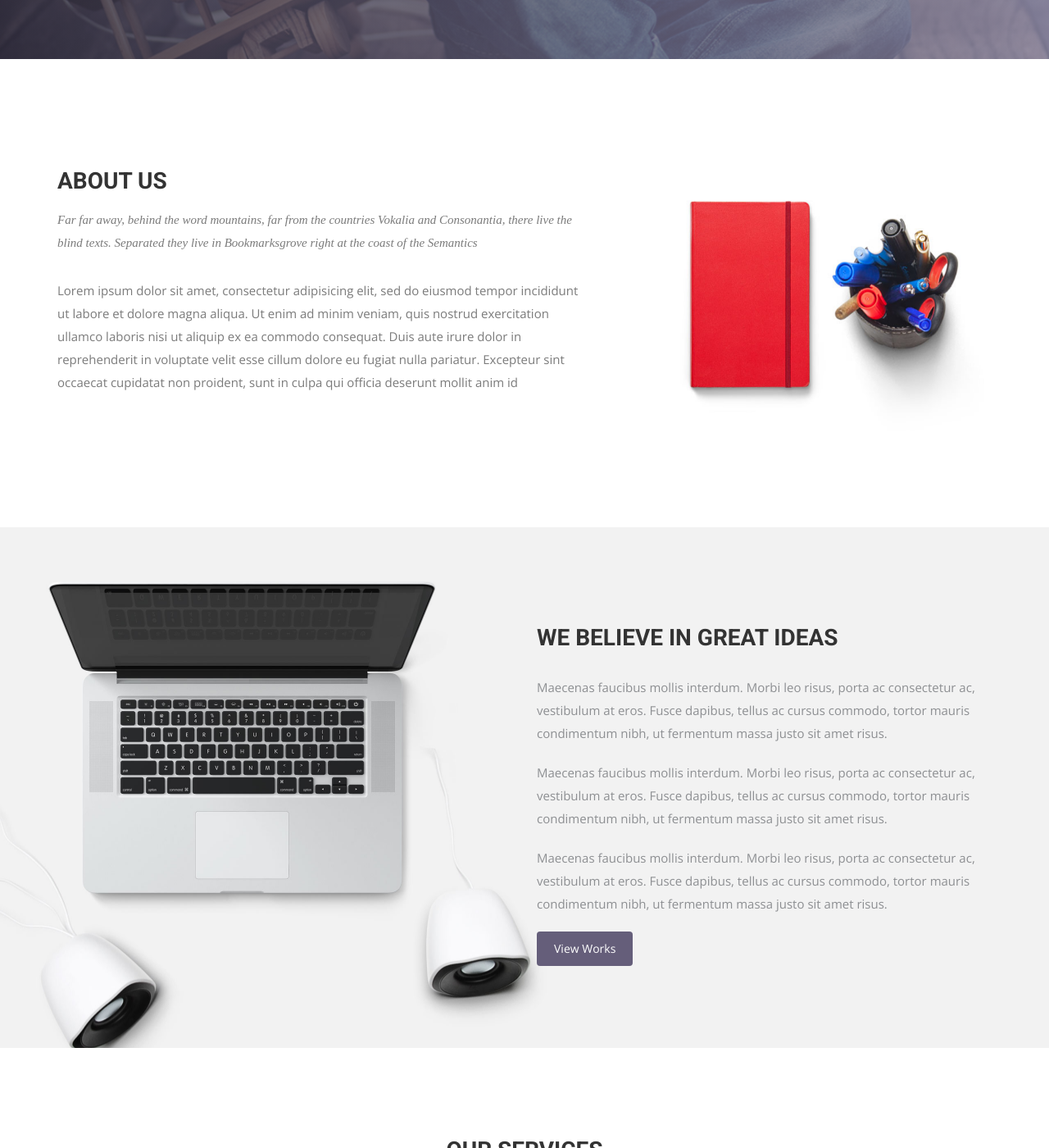
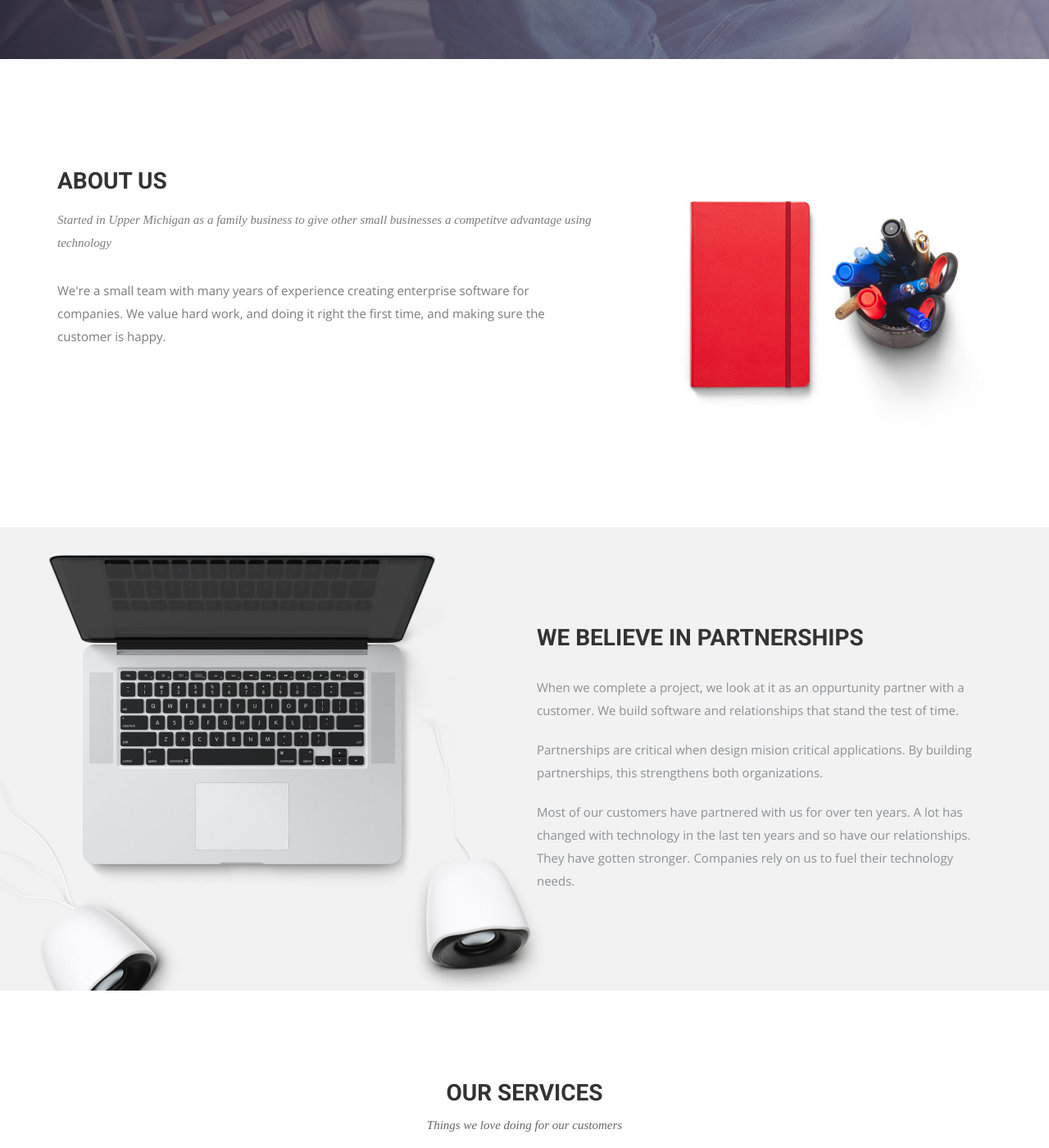
Before and after one commit to SegerLabs/segerlabs.github.io, a Jekyll site: the page built from index.html, in a window 1280 px wide and 1400 px high, scrolled down 783 px. Shown: the whole window at 82% size. Built offline with Jekyll 4.4.1, drawn with Linux system fonts in a browser that asks for light colours; nearby versions of some CDN libraries; some web fonts are replaced; some of the changed text lies outside the part shown.

Commit message:
updated site

```diff
--- a/_config.yml
+++ b/_config.yml
@@ -14,7 +14,7 @@
 
 
 # Site settings
-title: Airspace
+title: SegerLabs
 subtitle: "A free HTML5 agency template"
 url: "http://segerlabs.github.io" # the base hostname & protocol for your site
 # baseurl: "/the/subpath/of/your/site" # Set this value to "" if you want your site to be root
--- a/_includes/header.html
+++ b/_includes/header.html
@@ -15,7 +15,7 @@
             <span class="icon-bar"></span>
             </button>
             <a class="navbar-brand" href="index.html">
-              <img src="{{ site.baseurl }}/img/segerlabs.png" alt="Logo">
+              <img src="{{ site.baseurl }}/img/segerlabs.png" alt="Logo" height="50px;">
             </a>
           </div>
             <!-- Collect the nav links, forms, and other content for toggling -->
--- a/contact.html
+++ b/contact.html
@@ -11,7 +11,7 @@
       <div class="col-md-12">
         <div class="block">
           <h1>Drop Us A Note</h1>
-          <p>Don’t just take our word for it. Check out some of our latest work.</p>
+          <p>Have an idea or need for your company? Drop us a note.</p>
         </div>
       </div>
     </div>
@@ -20,7 +20,7 @@
 <!-- contact form start -->
 <section id="contact-form">
   <div class="container">
-    <div class="row">
+   <!-- <div class="row">
       <div class="col-md-6 col-sm-12">
         <div class="block">
           <form>
@@ -46,54 +46,36 @@
           </form>
         </div>
       </div>
-    </div>
+    </div>-->
     <div id="contact-box" class="row">
       <div class="col-md-6 col-sm-12">
         <div class="block">
-          <h2>Stop By For A visit</h2>
+          <h2>Contact Details</h2>
           <ul class="address-block">
             <li>
-              <i class="fa fa-map-marker"></i>North Main Street,Brooklyn Australia
+              <i class="fa fa-map-marker"></i>Gladstone, MI
             </li>
             <li>
-              <i class="fa fa-envelope-o"></i>Email: contact@mail.com
+              <i class="fa fa-envelope-o"></i>Email: jesse@segerlabs.com
             </li>
-            <li>
-              <i class="fa fa-phone"></i>Phone:+88 01672 506 744
-            </li>
+<!--            <li>
+              <i class="fa fa-phone"></i>
+            </li>-->
           </ul>
 
           <ul class="social-icons">
             <li>
-              <a href="http://www.themefisher.com"><i class="fa fa-google"></i></a>
+              <a href="https://www.linkedin.com/in/jesse-seger-73a33816/"><i class="fa fa-linkedin"></i></a>
             </li>
             <li>
-              <a href="http://www.themefisher.com"><i class="fa fa-linkedin"></i></a>
-            </li>
-            <li>
-              <a href="http://www.themefisher.com"><i class="fa fa-pinterest"></i></a>
-            </li>
-            <li>
-              <a href="http://www.themefisher.com"><i class="fa fa-dribbble"></i></a>
-            </li>
-            <li>
-              <a href="http://www.themefisher.com"><i class="fa fa-behance"></i></a>
-            </li>
-            <li>
-              <a href="http://www.themefisher.com"><i class="fa fa-twitter"></i></a>
-            </li>
-            <li>
-              <a href="http://www.themefisher.com"><i class="fa fa-facebook"></i></a>
+              <a href="https://www.facebook.com/jesse.seger"><i class="fa fa-facebook"></i></a>
             </li>
           </ul>
         </div>
       </div>
       <div class="col-md-6 col-sm-12">
         <div class="block">
-          <h2>We Also Count In Google Map</h2>
-            <div class="google-map">
-              <iframe src="https://www.google.com/maps/embed?pb=!1m18!1m12!1m3!1d3022.472979439986!2d-73.97769068489596!3d40.7516207793276!2m3!1f0!2f0!3f0!3m2!1i1024!2i768!4f13.1!3m3!1m2!1s0x89c2590247c56379%3A0x15e13bea38b43e18!2sChrysler+Building!5e0!3m2!1sen!2sus!4v1477406538220" width="555" height="300" frameborder="0" style="border:0" allowfullscreen></iframe>
-            </div>
+
         </div>
       </div>
     </div>
@@ -106,8 +88,8 @@
       <div class="col-md-12">
         <div class="block">
           <h2>We design delightful digital experiences.</h2>
-          <p>Read more about what we do and our philosophy of design. Judge for yourself The work and results we’ve achieved for other clients, and meet our highly experienced Team who just love to design.</p>
-          <a class="btn btn-default btn-call-to-action" href="#" >Tell Us Your Story</a>
+          <p>Reach out to us to discuss what your working on.  Maybe we can help.  Partner with us on your next project.</p>
+          <a class="btn btn-default btn-call-to-action" href="mailto:jesse@segerlabs.com" >Send a note</a>
         </div>
       </div>
     </div>
--- a/index.html
+++ b/index.html
@@ -10,8 +10,8 @@
     <div class="row">
       <div class="col-md-10 col-md-offset-2">
         <div class="block">
-          <h1 class="animated fadeInUp">A DIGITAL MARKETING &#38; <br> DESIGN AGENCY</h1>
-          <p class="animated fadeInUp">We love the Web and the work we do.We work closely with our </br> clients to deliver the best possible solutions for their needs</p>
+          <h1 class="animated fadeInUp">A CUSTOM SOFTWARE &#38; <br> WEB DESIGN AGENCY</h1>
+          <p class="animated fadeInUp">We love creating custom software. We work closely with our </br> clients to deliver the best possible solutions for their needs</p>
         </div>
       </div>
     </div>
@@ -25,9 +25,11 @@
         <div class="block">
           <div class="section-title">
             <h2>About Us</h2>
-            <p>Far far away, behind the word mountains, far from the countries Vokalia and Consonantia, there live the blind texts. Separated they live in Bookmarksgrove right at the coast of the Semantics</p>
+            <p>Started in Upper Michigan as a family business to give other small businesses a competitve advantage using technology</p>
           </div>
-          <p>Lorem ipsum dolor sit amet, consectetur adipisicing elit, sed do eiusmod tempor incididunt ut labore et dolore magna aliqua. Ut enim ad minim veniam, quis nostrud exercitation ullamco laboris nisi ut aliquip ex ea commodo consequat. Duis aute irure dolor in reprehenderit in voluptate velit esse cillum dolore eu fugiat nulla pariatur. Excepteur sint occaecat cupidatat non proident, sunt in culpa qui officia deserunt mollit anim id </p>
+          <p>We're a small team with many years of experience creating enterprise software for companies.
+            We value hard work, and doing it right the first time, and making sure the customer is happy.
+             </p>
         </div>
       </div><!-- .col-md-7 close -->
       <div class="col-md-5 col-sm-12">
@@ -43,11 +45,13 @@
 <div class="container">
   <div class="row">
     <div class="col-md-6 col-md-offset-6">
-      <h2>WE BELIEVE IN GREAT IDEAS</h2>
-      <p>Maecenas faucibus mollis interdum. Morbi leo risus, porta ac consectetur ac, vestibulum at eros. Fusce dapibus, tellus ac cursus commodo, tortor mauris condimentum nibh, ut fermentum massa justo sit amet risus.</p>
-      <p>Maecenas faucibus mollis interdum. Morbi leo risus, porta ac consectetur ac, vestibulum at eros. Fusce dapibus, tellus ac cursus commodo, tortor mauris condimentum nibh, ut fermentum massa justo sit amet risus.</p>
-      <p>Maecenas faucibus mollis interdum. Morbi leo risus, porta ac consectetur ac, vestibulum at eros. Fusce dapibus, tellus ac cursus commodo, tortor mauris condimentum nibh, ut fermentum massa justo sit amet risus.</p>
-      <a href="#" class="btn btn-view-works">View Works</a>
+      <h2>WE BELIEVE IN PARTNERSHIPS</h2>
+      <p>When we complete a project, we look at it as an oppurtunity partner with a customer. We build software and relationships that stand the test of time.</p>
+      <p>Partnerships are critical when design mision critical applications.  By building partnerships, this strengthens both organizations.</p>
+      <p>Most of our customers have partnered with us for over ten years. A lot has changed with technology in the last ten years and so have our relationships.
+        They have gotten stronger.  Companies rely on us to fuel their technology needs.
+      </p>
+      <!--<a href="#" class="btn btn-view-works">View Works</a>-->
     </div>
   </div>
 </div>
@@ -59,64 +63,36 @@
     <div class="row">
       <div class="section-title">
         <h2>Our Services</h2>
-        <p>Far far away, behind the word mountains, far from the countries Vokalia and Consonantia, there live the blind texts. Separated they live in Bookmarksgrove right at the coast of the Semantics</p>
+        <p>Things we love doing for our customers</p>
       </div>
     </div>
     <div class="row ">
       <div class="col-sm-6 col-md-3">
         <div class="service-item">
-          <i class="icon ion-coffee"></i>
-          <h4>Branding</h4>
-          <p>Lorem ipsum dolor sit amet, consectetur adipisicing elit, sed do eiusmod tempor incididunt ut </p>
-        </div>
-      </div>
-      <div class="col-sm-6 col-md-3">
-        <div class="service-item">
-          <i class="ion-compass"></i>
-          <h4>Web Design</h4>
-          <p>Lorem ipsum dolor sit amet, consectetur adipisicing elit, sed do eiusmod tempor incididunt ut </p>
+          <i class="ion-earth"></i>
+          <h4>Web Applications</h4>
+          <p>Create a customer facing website that works for your business</p>
         </div>
       </div>
       <div class="col-sm-6 col-md-3">
         <div class="service-item">
           <i class="ion-image"></i>
           <h4>App Design</h4>
-          <p>Lorem ipsum dolor sit amet, consectetur adipisicing elit, sed do eiusmod tempor incididunt ut </p>
+          <p>Have your very own mobile app</p>
         </div>
       </div>
       <div class="col-sm-6 col-md-3">
         <div class="service-item">
-          <i class="ion-bug"></i>
-          <h4>Start Up</h4>
-          <p>Lorem ipsum dolor sit amet, consectetur adipisicing elit, sed do eiusmod tempor incididunt ut </p>
-        </div>
-      </div>
-      <div class="col-sm-6 col-md-3">
-        <div class="service-item">
-          <i class="ion-headphone"></i>
-          <h4>Logo Design</h4>
-          <p>Lorem ipsum dolor sit amet, consectetur adipisicing elit, sed do eiusmod tempor incididunt ut </p>
-        </div>
-      </div>
-      <div class="col-sm-6 col-md-3">
-        <div class="service-item">
-          <i class="ion-leaf"></i>
+          <i class="ion-coffee"></i>
           <h4>Development</h4>
-          <p>Lorem ipsum dolor sit amet, consectetur adipisicing elit, sed do eiusmod tempor incididunt ut </p>
+          <p>We create robust software with script standards and rigorous testing</p>
         </div>
       </div>
       <div class="col-sm-6 col-md-3">
         <div class="service-item">
           <i class="ion-planet"></i>
-          <h4>Brand Identity</h4>
-          <p>Lorem ipsum dolor sit amet, consectetur adipisicing elit, sed do eiusmod tempor incididunt ut </p>
-        </div>
-      </div>
-      <div class="col-sm-6 col-md-3">
-        <div class="service-item">
-          <i class="ion-earth"></i>
-          <h4>Brand Identity</h4>
-          <p>Lorem ipsum dolor sit amet, consectetur adipisicing elit, sed do eiusmod tempor incididunt ut </p>
+          <h4>Integrations</h4>
+          <p>Integrate with your current enterprise software by creating custom interfaces</p>
         </div>
       </div>
     </div>
@@ -129,8 +105,8 @@
       <div class="col-md-12">
         <div class="block">
           <h2>We design delightful digital experiences.</h2>
-          <p>Read more about what we do and our philosophy of design. Judge for yourself The work and results we’ve achieved for other clients, and meet our highly experienced Team who just love to design.</p>
-          <a class="btn btn-default btn-call-to-action" href="#" >Tell Us Your Story</a>
+          <p>Reach out to us to discuss what your working on.  Maybe we can help.  Partner with us on your next project.</p>
+          <a class="btn btn-default btn-call-to-action" href="/contact.html" >Send a note</a>
         </div>
       </div>
     </div>
```
Also changed, not shown: _includes/footer.html (+4 -4 lines).
